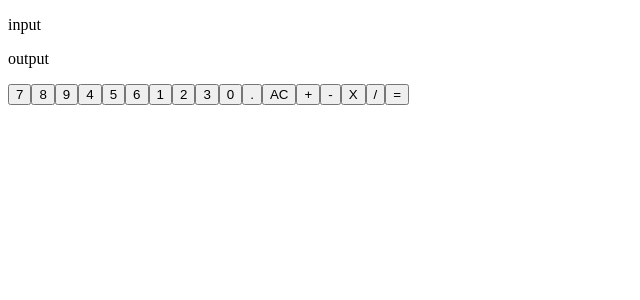
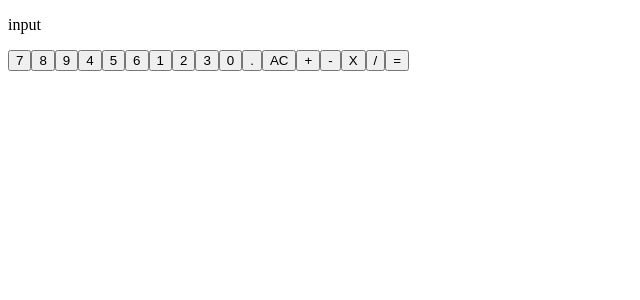
Before and after one commit to nattdev/javascript-calculator, a React (Vite) app: page / in a window 1280 px wide. Shown: the top 300 px of the page, without its empty margins (0-640 px from the left). Built offline with nearby package versions, Linux system fonts and the light colour scheme; the HTML template or start-up script is replaced by a standard one.

Commit message:
Add functionality to show dynamic text in output element

```diff
--- a/src/components/Buttons.jsx
+++ b/src/components/Buttons.jsx
@@ -1,6 +1,6 @@
 import Button from './Button'
 
-function Buttons() {
+function Buttons({outputData}) {
 
 const numbersPad = [{
     "id": "seven",
@@ -75,11 +75,11 @@ const operationsPad = [{
 ];
 
 const numberButtons = numbersPad.map((number) =>
-    <Button id={number.id} key={number.id} text={number.text}/>
+    <Button id={number.id} key={number.id} text={number.text} outputData={outputData}/>
 );
 
 const operationButtons = operationsPad.map((operation) =>
-    <Button id={operation.id} key={operation.id} text={operation.text}/>
+    <Button id={operation.id} key={operation.id} text={operation.text} outputData={outputData}/>
 );
 
     return (
--- a/src/components/Calculator.jsx
+++ b/src/components/Calculator.jsx
@@ -1,11 +1,19 @@
+import { useState } from "react";
 import Buttons from "./Buttons";
 import Display from "./Display";
 
 function Calculator() {
+
+    const [output, setOutput] = useState("");
+
+    const outputData = (data) => {
+        setOutput(output + data);
+    }
+
     return (
         <div className="calculator-wrapper">
-            <Display />
-            <Buttons />
+            <Display output={output}/>
+            <Buttons outputData={outputData}/>
         </div>
     )
 }
--- a/src/components/Display.jsx
+++ b/src/components/Display.jsx
@@ -1,8 +1,8 @@
-function Display() {
+function Display({output}) {
     return (
         <div className="display-wrapper">
             <p className="input-screen">input</p>
-            <p className="output-screen" id="display">output</p>
+            <p className="output-screen" id="display">{output}</p>
         </div>
     )
 }
```
